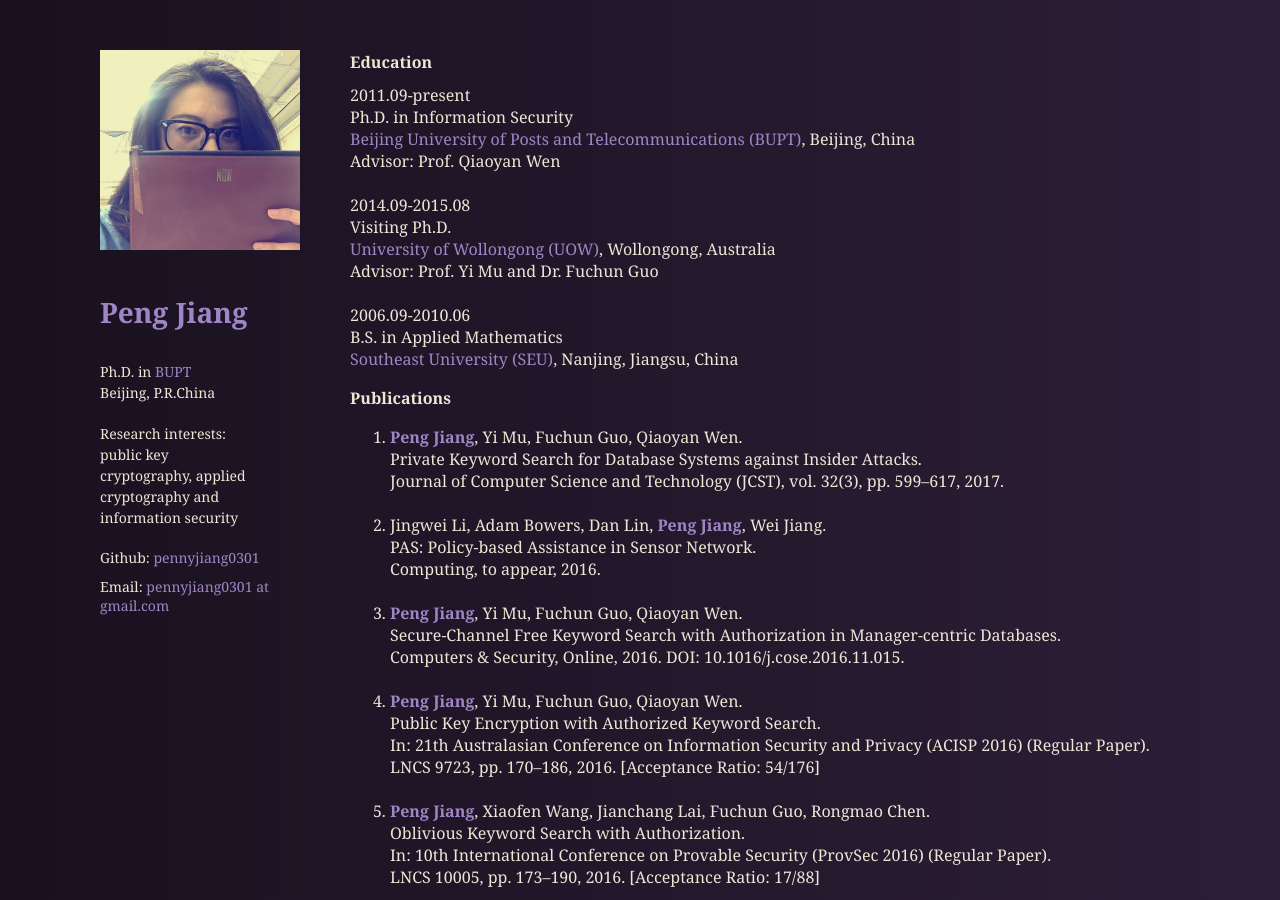
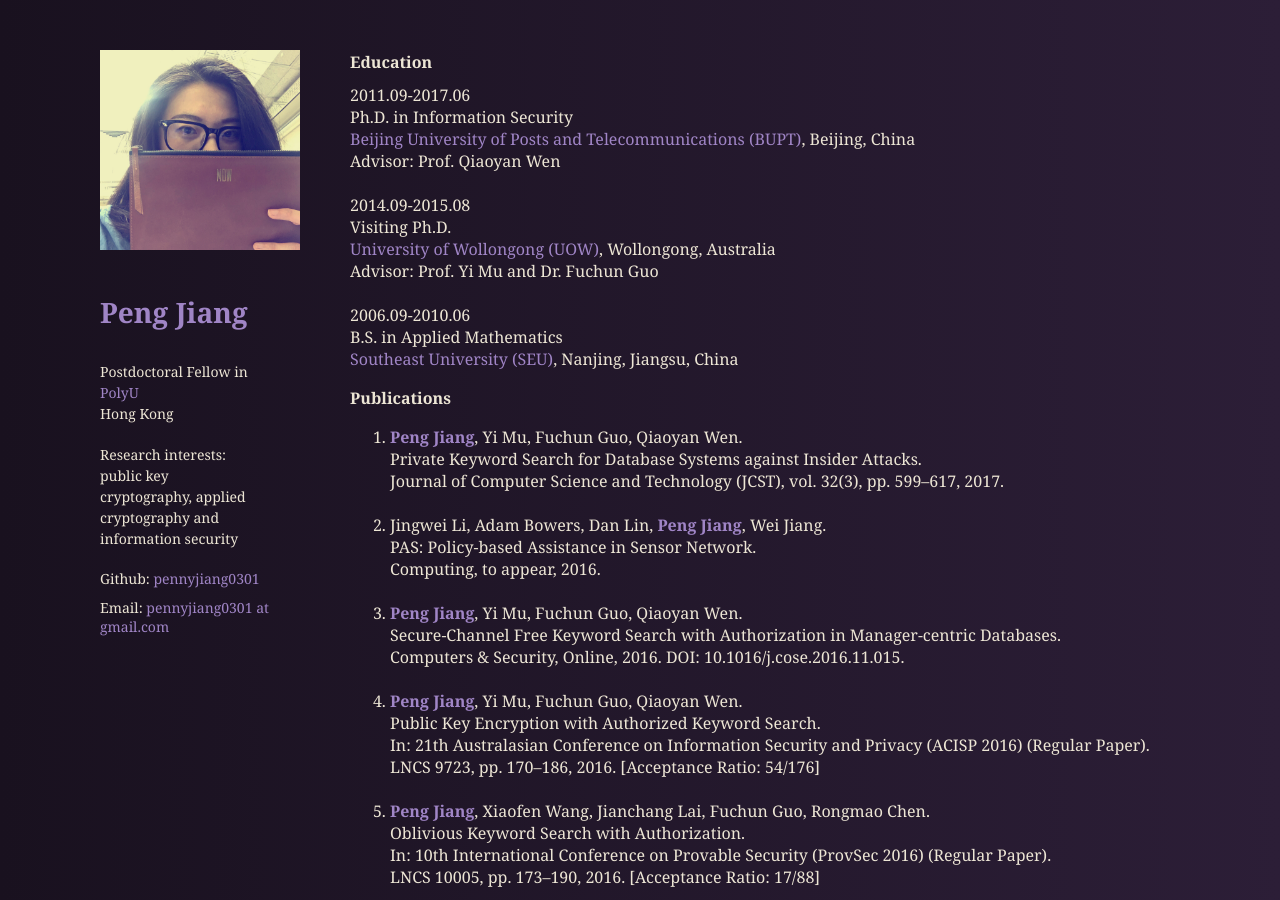
Before and after one commit to pennyjiang0301/pennyjiang0301.github.io, a Jekyll site: the page built from index.html, in a window 1280 px wide and 900 px high. Built offline with Jekyll 4.4.1, drawn with Linux system fonts in a browser that asks for light colours.

Commit message:
Update index.html

```diff
--- a/index.html
+++ b/index.html
@@ -10,8 +10,8 @@ title: Home
   </h1>
 
   <p>
-  Ph.D. in <a href=http://www.bupt.edu.cn/>BUPT</a></br>
-  Beijing, P.R.China
+  Postdoctoral Fellow in <a href=https://www.polyu.edu.hk/>PolyU</a></br>
+  Hong Kong
   </p>
 
   <p>
@@ -31,7 +31,7 @@ title: Home
 
 	<p><strong>Education</strong></p>
 	<ul>
-	<li><align="left">2011.09-present<br/>
+	<li><align="left">2011.09-2017.06<br/>
 	Ph.D. in Information Security<br/>
     <a href="http://www.bupt.edu.cn"> Beijing University of Posts and Telecommunications (BUPT)</a>, Beijing, China<br />
 	Advisor: Prof. Qiaoyan Wen</li>
```
